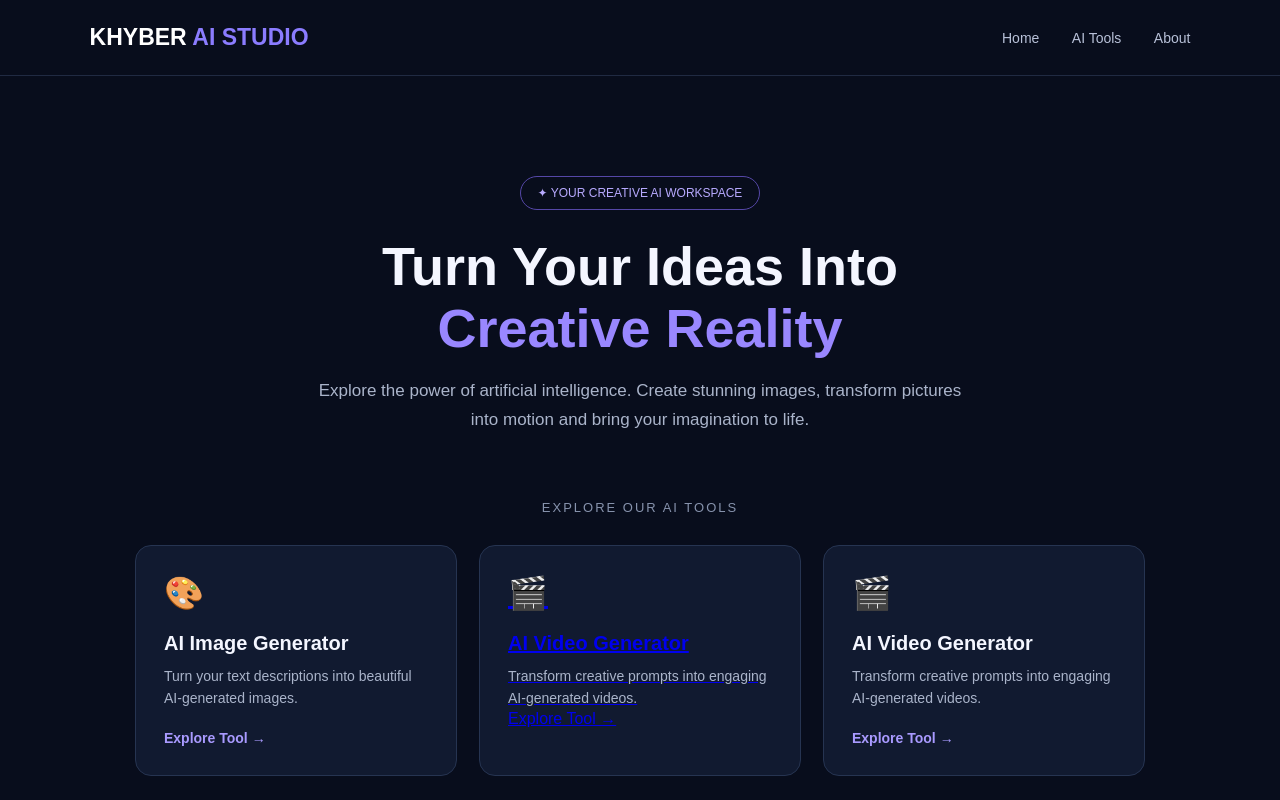
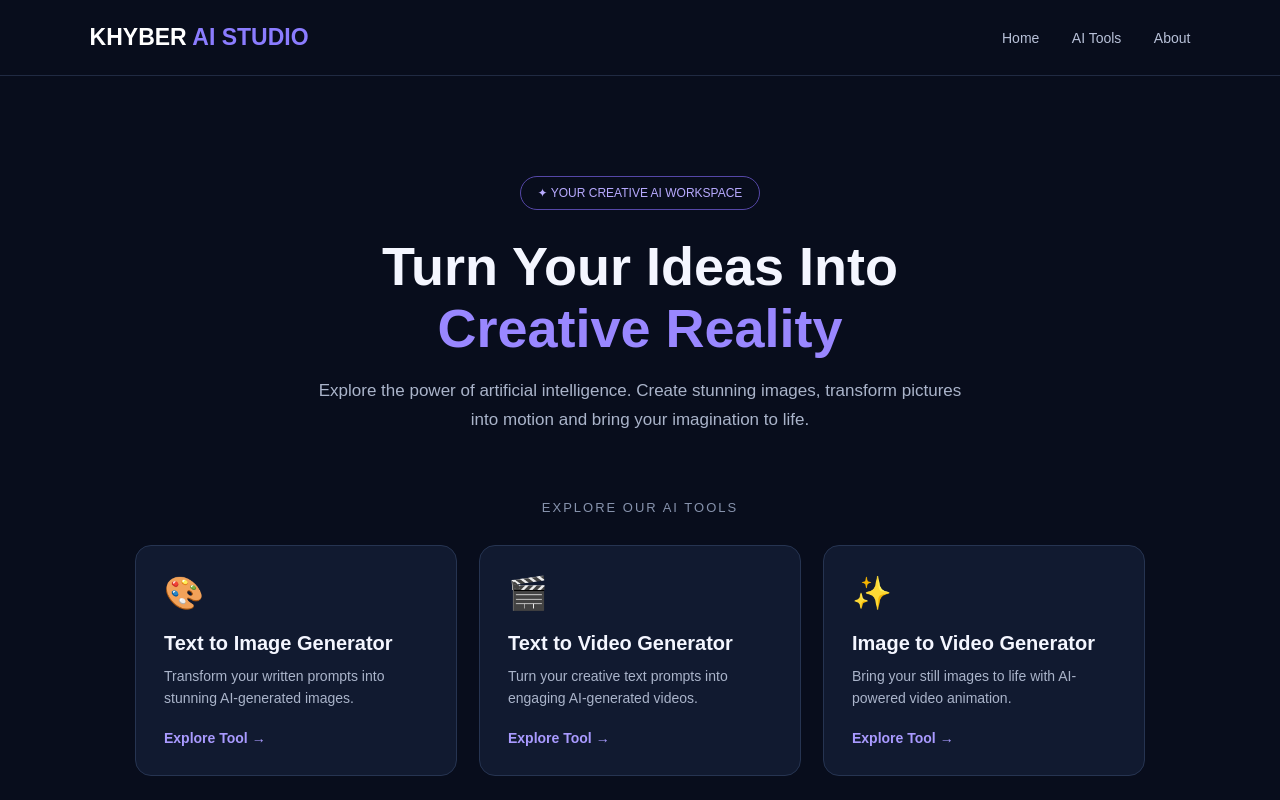
Before and after one commit to khybersubscriptions-cmd/khyber-ai-studio, a plain HTML site: page index.html in a window 1280 px wide. Shown: the top 800 px of the page. Drawn offline with Linux system fonts and the light colour scheme.

Commit message:
Update index.html

```diff
--- a/index.html
+++ b/index.html
@@ -66,26 +66,32 @@ header{padding:0 5%}
 
 <div class="section" id="tools">EXPLORE OUR AI TOOLS</div>
 
+
 <section class="tools">
+
 <div class="tool">
 <div class="symbol">🎨</div>
-<h2>AI Image Generator</h2>
-<p>Turn your text descriptions into beautiful AI-generated images.</p>
+<h2>Text to Image Generator</h2>
+<p>Transform your written prompts into stunning AI-generated images.</p>
 <a href="frontend/image-generator.html">Explore Tool →</a>
 </div>
-<a class="tool" href="https://khybersubscriptions-cmd.github.io/khyber-ai-studio/frontend/video-generator.html">
-<div class="symbol">🎬</div>
-<h2>AI Video Generator</h2>
-<p>Transform creative prompts into engaging AI-generated videos.</p>
-<span class="explore">Explore Tool →</span>
-</a>
+
 <div class="tool">
 <div class="symbol">🎬</div>
-<h2>AI Video Generator</h2>
-<p>Transform creative prompts into engaging AI-generated videos.</p>
+<h2>Text to Video Generator</h2>
+<p>Turn your creative text prompts into engaging AI-generated videos.</p>
 <a href="frontend/video-generator.html">Explore Tool →</a>
 </div>
+
+<div class="tool">
+<div class="symbol">✨</div>
+<h2>Image to Video Generator</h2>
+<p>Bring your still images to life with AI-powered video animation.</p>
+<a href="frontend/image-animator.html">Explore Tool →</a>
+</div>
+
 </section>
+
 
 <footer id="about">
 © 2026 Khyber AI Studio. All rights reserved.
```
